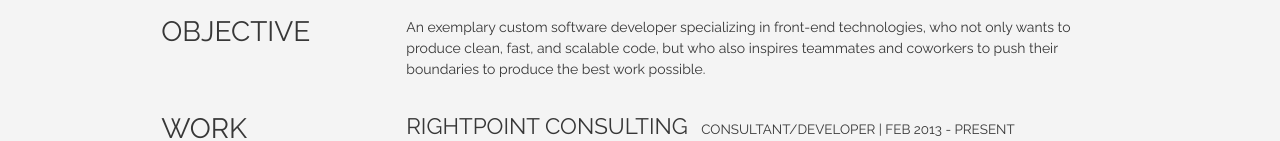
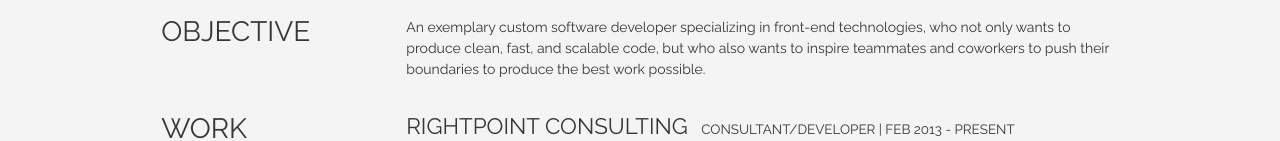
Before and after one commit to gregostrowski/greg-ostrowski.com, a website: page resume/index.html in a window 1280 px wide. Shown: the part 219-360 px from the top of the page. Drawn offline with nearby package versions, Linux system fonts and the light colour scheme; some packages are replaced by stand-ins of ours; files that its build step writes are made by us from their sources.

Commit message:
resume wording

```diff
--- a/resume/index.html
+++ b/resume/index.html
@@ -54,7 +54,7 @@
                                     <h3>Objective</h3>
                                 </div>
                                 <div class="col s12 m12 l9">
-                                    <p>An exemplary custom software developer specializing in front-end technologies, who not only wants to produce clean, fast, and scalable code, but who also inspires teammates and coworkers to push their boundaries to produce the best work possible. </p>
+                                    <p>An exemplary custom software developer specializing in front-end technologies, who not only wants to produce clean, fast, and scalable code, but who also wants to inspire teammates and coworkers to push their boundaries to produce the best work possible.</p>
                                 </div>
                             </div>
                             <div class="row">
```
